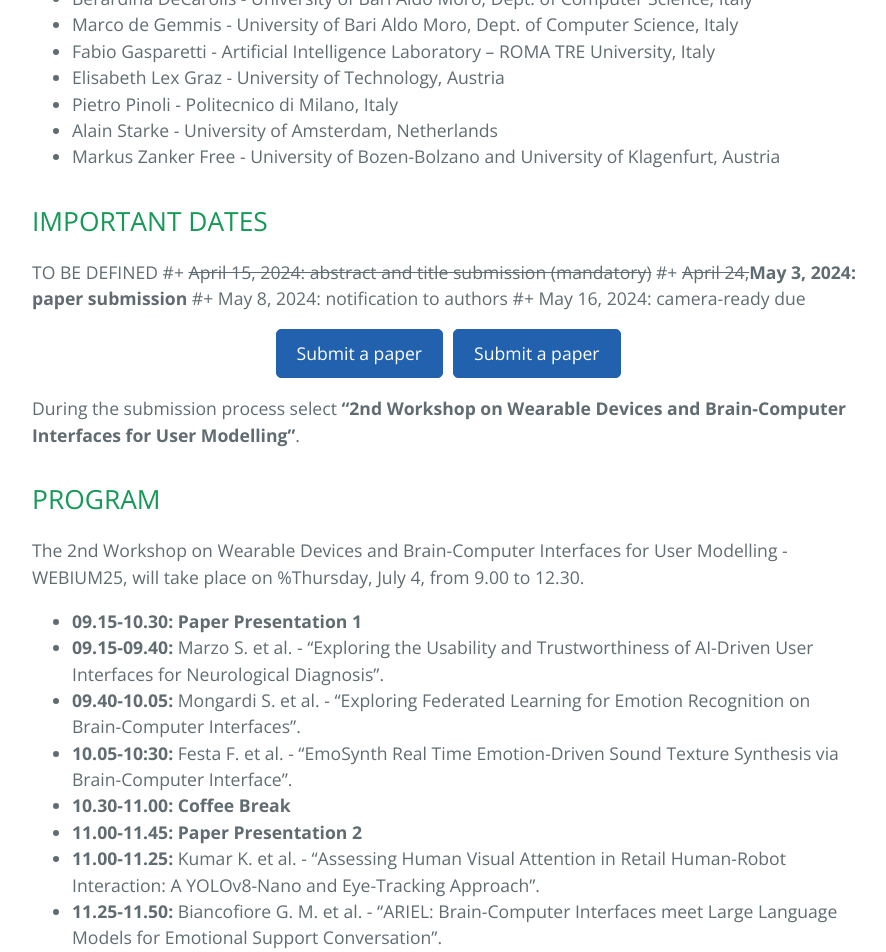
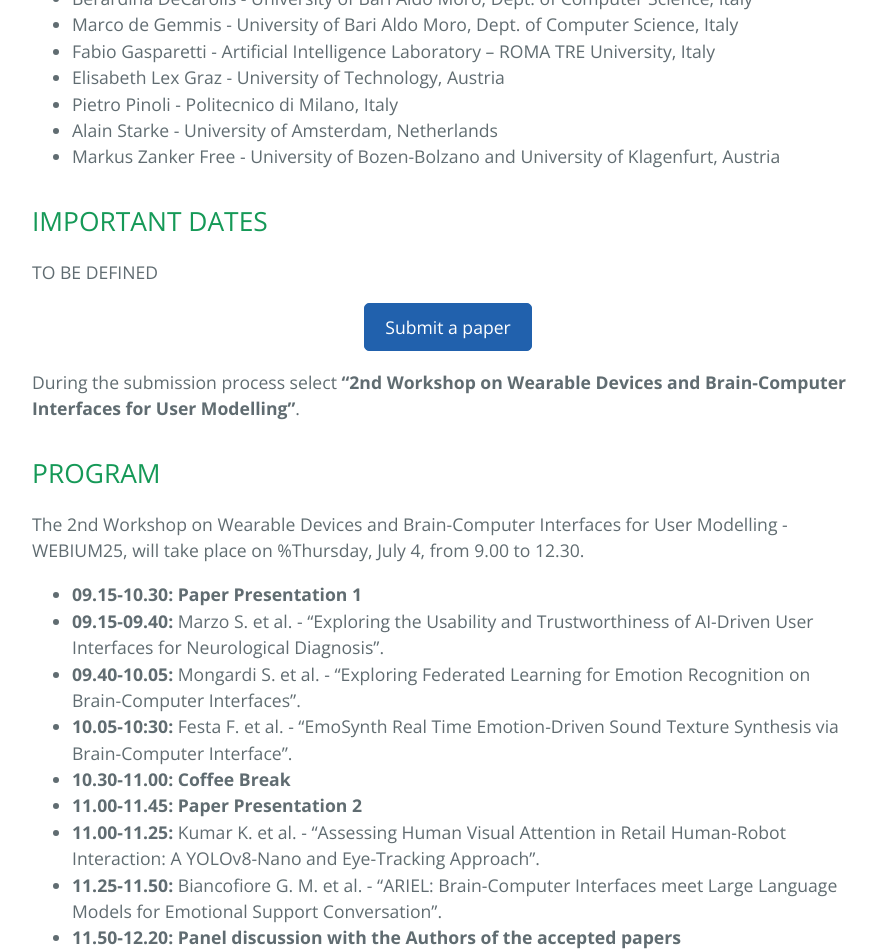
Before and after one commit to sisinflab/webium25, a Jekyll site: the page built from index.md, in a window 1280 px wide and 1400 px high, scrolled down 4098 px. Shown: the top 952 px of the window, without its empty margins (192-1078 px from the left). Built offline with Jekyll 4.4.1, drawn with Linux system fonts in a browser that asks for light colours; some of the changed text lies outside the part shown.

Commit message:
Update index.md

```diff
--- a/index.md
+++ b/index.md
@@ -102,13 +102,14 @@ Topics of interest include, but are not limited to:
 
 ## IMPORTANT DATES <a name="ID"></a>
 TO BE DEFINED
+<!--
 #+ <del>April 15, 2024: abstract and title submission (mandatory)</del>
 #+ <del>April 24,</del><b>May 3, 2024: paper submission</b>
 #+ May 8, 2024: notification to authors
-#+ May 16, 2024: camera-ready due
+#+ May 16, 2024: camera-ready due-->
 
 <div class="heading-button-container">
-<a href="https://easychair.org/conferences/?conf=umap24" class="button">Submit a paper</a>
+<!--<a href="https://easychair.org/conferences/?conf=umap24" class="button">Submit a paper</a>-->
 <a href="" class="button">Submit a paper</a>
 </div>
 
```
Also changed, not shown: other parts of index.md (+2 -2 lines).
